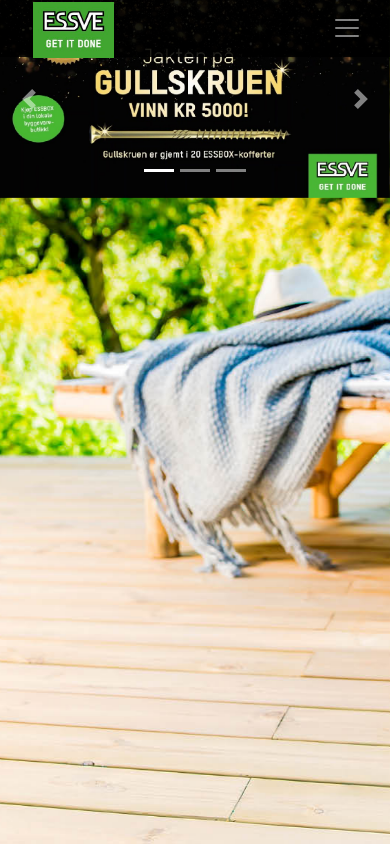
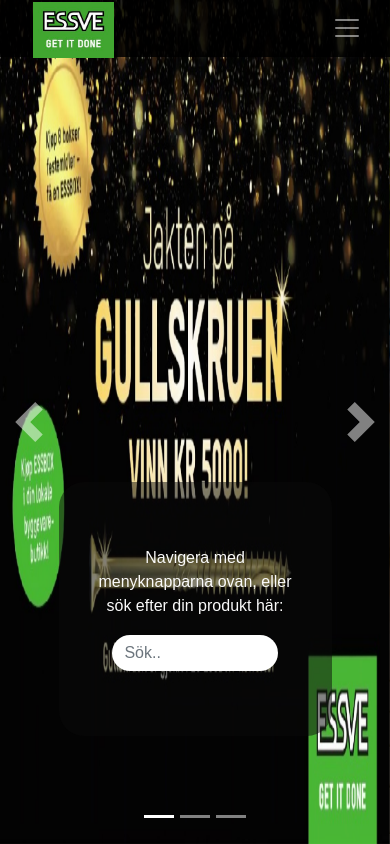
Before and after one commit to Code-Institute-Submissions/essve, a PHP site: page /home.php in a window 390 px wide. Run offline with PHP 8.4, Linux system fonts and the light colour scheme; the visitor is signed in with stand-in values (Sample User, id 1); data that the repository does not hold is empty; some web fonts are replaced.

Commit message:
fixed responsivenes of home.php

```diff
--- a/assets/css/product-overview.css
+++ b/assets/css/product-overview.css
@@ -65,6 +65,59 @@
     background-color: rgb(10, 10,10, 0.5);
     color: #fafafa;
     min-height: 30vh;
-    margin-bottom: 10rem;
+    margin-bottom: 25%;
     margin-top: 1rem;
+    width: auto;
 }
+
+.main-search{
+    display: inline;
+    border: 1px solid transparent;
+    min-width: 200px;
+    border-radius: 25rem;
+}
+
+.main-search{
+    width: 130px;
+    -webkit-transition: width 0.4s ease-in-out;
+    transition: width 0.4s ease-in-out;
+}
+
+.carousel-item{
+    height: 100vh!important;
+}
+
+.w-100 {
+    height: 100%!important;
+}
+
+.carousel-control-next-icon, .carousel-control-prev-icon {
+    width: 40px;
+    height: 40px;
+}
+
+/* When the input field gets focus, change its width to 100% */
+.main-search:focus{
+    width: 80%;
+    border-color: rgb(70, 185, 46);
+}
+
+@media(max-width: 991px){
+    .search-jumbo{
+        min-height: 0;
+        width: 100%;
+    }
+    .social-icon{
+        max-width: 140px;
+    }
+}
+
+@media(max-width: 425px){
+    .main-search{
+        width: 80%!important;
+        min-width: 0!important;
+    }
+    .lead{
+        font-size: medium;
+    }
+}
--- a/assets/css/style.css
+++ b/assets/css/style.css
@@ -108,23 +108,6 @@
     border-color: rgb(70, 185, 46);
 }
 
-.main-search{
-    display: inline;
-    border: 1px solid transparent;
-    min-width: 200px;
-}
-
-.main-search{
-    width: 130px;
-    -webkit-transition: width 0.4s ease-in-out;
-    transition: width 0.4s ease-in-out;
-}
-
-/* When the input field gets focus, change its width to 100% */
-.main-search:focus{
-    width: 80%;
-}
-
 .searching::placeholder
 .searching:-ms-input-placeholder
 .searching::-ms-input-placeholder{
@@ -209,6 +192,9 @@
     .nav-item a{
         text-align: left!important;
     }
+    .home{
+        margin-top: 1rem!important;
+    }
 }
 
 @media(max-width: 991px){
--- a/home.php
+++ b/home.php
@@ -39,7 +39,7 @@
 
 	    	<div class="navbar-collapse collapse" id="navbarNavDropdown">
 				<ul class="navbar-nav mr-auto">
-    				<li class="nav-item mr-1 margin-top"><a class="nav-link" href="home.php">Hem</a></li>
+    				<li class="nav-item mr-1 home margin-top"><a class="nav-link" href="home.php">Hem</a></li>
 					<li class="nav-item mr-2 margin-top dropdown">
 						<a class="nav-link dropdown-toggle" href="#" id="navbarDropdownMenuLink" role="button"
 							data-toggle="dropdown" aria-haspopup="true" aria-expanded="false">
@@ -105,13 +105,13 @@
   		</ol>
   		<div class="carousel-inner">
     		<div class="carousel-item active">
-				<img class="d-block w-100" src="assets/images/slider/space4.jpg" alt="First slide">
+				<img class="img-fluid d-block w-100" src="assets/images/slider/space4.jpg" alt="First slide">
     		</div>
     		<div class="carousel-item">
-      			<img class="d-block w-100" src="assets/images/slider/space3.jpg" alt="Second slide">
+      			<img class="img-fluid d-block w-100" src="assets/images/slider/space3.jpg" alt="Second slide">
     		</div>
     		<div class="carousel-item">
-      			<img class="d-block w-100" src="assets/images/slider/space5.jpg" alt="Third slide">
+      			<img class="img-fluid d-block w-100" src="assets/images/slider/space5.jpg" alt="Third slide">
 			</div>
 			<div class="carousel-caption">
 				<section class="jumbotron search-jumbo text-center">
```
